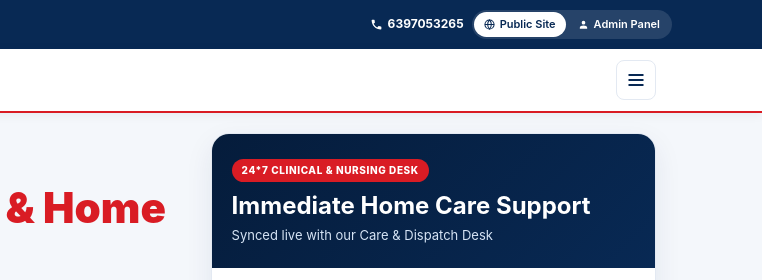
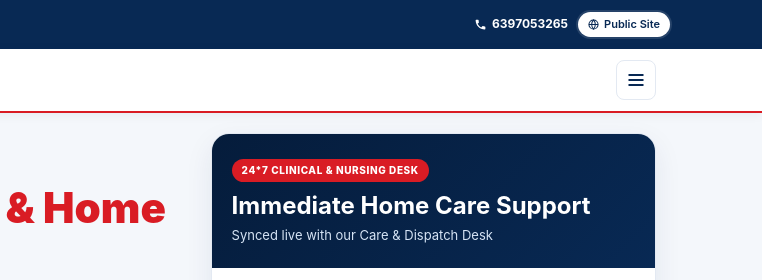
Before and after one commit to kapoorhomecare/KAPOOR_HOME_CARE, a plain HTML site: page index.html in a window 1280 px wide. Shown: the top 280 px of the page, 518-1280 px from the left. Drawn offline with Linux system fonts and the light colour scheme.

Commit message:
Remove remaining Admin Panel button from index.html

```diff
--- a/index.html
+++ b/index.html
@@ -525,12 +525,6 @@
             </svg>
             Public Site
           </a>
-          <a class="mode-btn" href="admin.html">
-            <svg width="11" height="11" viewBox="0 0 24 24" fill="currentColor">
-              <path d="M12 12a4 4 0 1 0-4-4 4 4 0 0 0 4 4zm0 2c-4.42 0-8 2.01-8 4.5V21h16v-2.5c0-2.49-3.58-4.5-8-4.5z"/>
-            </svg>
-            Admin Panel
-          </a>
         </div>
       </div>
     </div>
```
